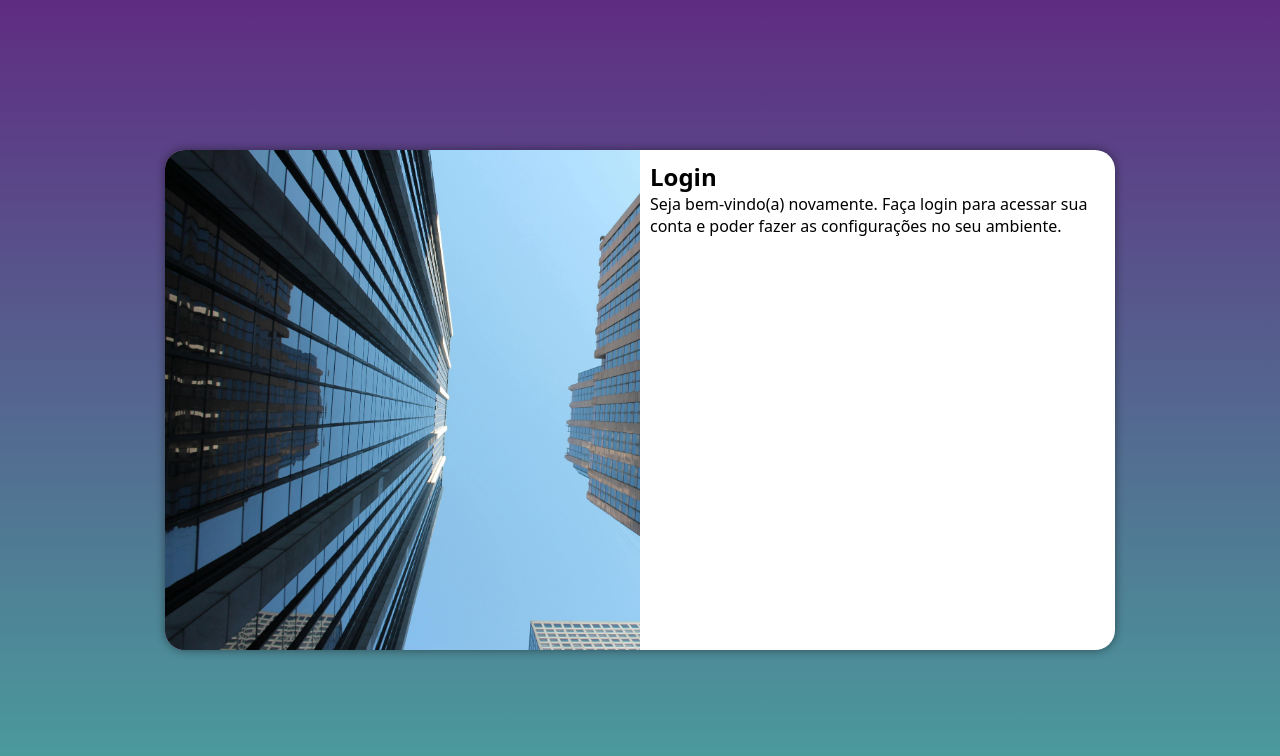
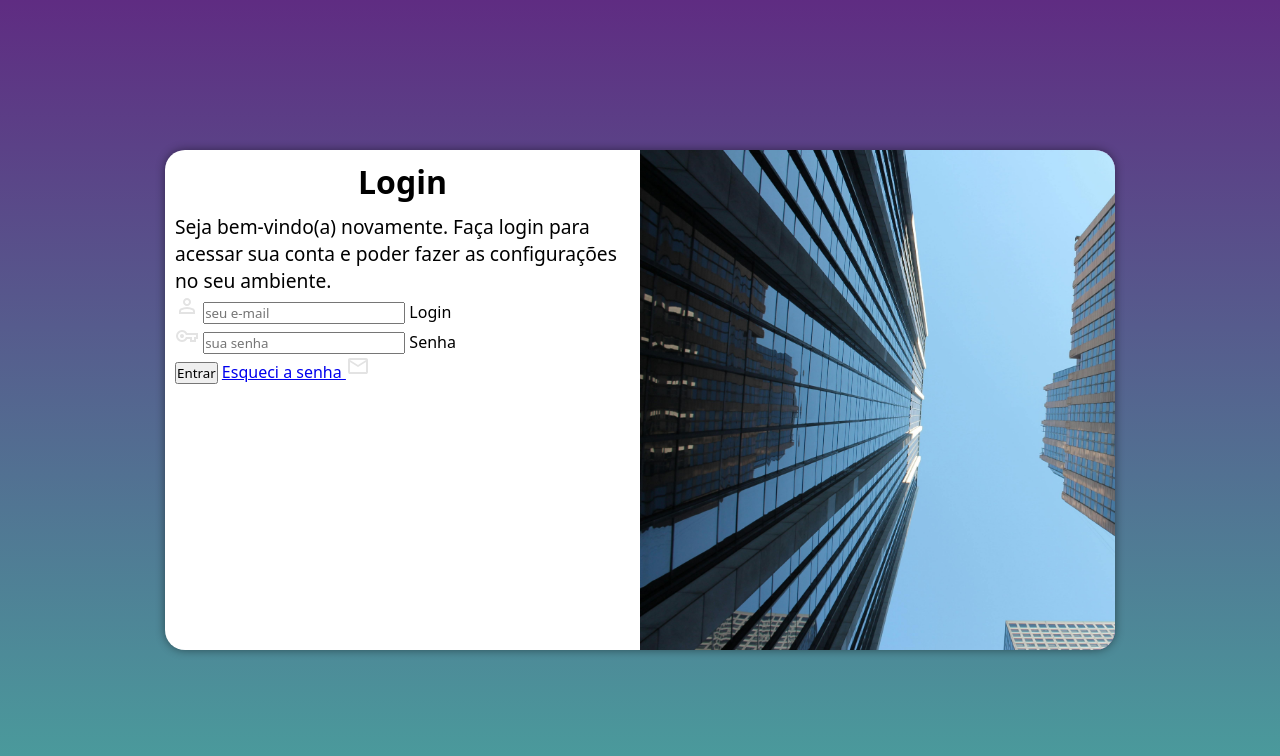
Before and after one commit to ElissonSantos007/projeto-login, a plain HTML site: page index.html in a window 1280 px wide. Drawn offline with nearby package versions, Linux system fonts and the light colour scheme.

Commit message:
Adicionei o formulario

```diff
--- a/estilos/media-query.css
+++ b/estilos/media-query.css
@@ -51,14 +51,22 @@ Grandes Telas: acima de 1200px
     }
 
     section#login > div#imagem {
+        float: right;
+        width: 50%;
+        height: 100%;
+    }
+
+    section#login > div#formulario {
         float: left;
         width: 50%;
         height: 100%;
     }
 
-    section#login > div#formulario {
-        float: right;
-        width: 50%;
-        height: 100%;
+    div#formulario > h1 {
+        font-size: 2em;
+    }
+
+    div#formulario > p {
+    font-size: 1.2em;
     }
 }
--- a/estilos/style.css
+++ b/estilos/style.css
@@ -55,3 +55,16 @@ section#login > div#formulario {
     display: block;
     padding: 10px;
 }
+
+div#formulario > h1 {
+    text-align: center;
+    margin-bottom: 10px;
+}
+
+div#formulario > p {
+    font-size: 0.8em;
+}
+
+svg {
+    color: black;
+}
--- a/index.html
+++ b/index.html
@@ -3,6 +3,7 @@
 <head>
     <meta charset="UTF-8">
     <meta name="viewport" content="width=device-width, initial-scale=1.0">
+    <link href="https://fonts.googleapis.com/css2?family=Material+Symbols+Outlined" rel="stylesheet" />
     <link rel="stylesheet" href="estilos/style.css">
     <link rel="stylesheet" href="estilos/media-query.css">
     <title>Login</title>
@@ -18,8 +19,40 @@
                 <h1>Login</h1>
                 <p>Seja bem-vindo(a) novamente. Faça login para acessar sua conta e poder fazer as configurações no seu ambiente.</p>
 
-                <form action="login.php" method="post">
+                <form action="login.php" method="post" autocomplete="on">
 
+                    <div class="campo">
+
+                        <i class="material-icons">
+
+                            <svg xmlns="http://www.w3.org/2000/svg" height="24px" viewBox="0 -960 960 960" width="24px" fill="#e3e3e3"><path d="M480-480q-66 0-113-47t-47-113q0-66 47-113t113-47q66 0 113 47t47 113q0 66-47 113t-113 47ZM160-160v-112q0-34 17.5-62.5T224-378q62-31 126-46.5T480-440q66 0 130 15.5T736-378q29 15 46.5 43.5T800-272v112H160Zm80-80h480v-32q0-11-5.5-20T700-306q-54-27-109-40.5T480-360q-56 0-111 13.5T260-306q-9 5-14.5 14t-5.5 20v32Zm240-320q33 0 56.5-23.5T560-640q0-33-23.5-56.5T480-720q-33 0-56.5 23.5T400-640q0 33 23.5 56.5T480-560Zm0-80Zm0 400Z"/></svg>
+
+                        </i>
+
+                        <input type="email" name="login" id="ilogin" placeholder="seu e-mail" autocomplete="email" required maxlength="30">
+
+                        <label for="ilogin">Login</label>
+                    </div>
+
+                    <div class="campo">
+
+                        <i class="material-icons">
+
+                            <svg xmlns="http://www.w3.org/2000/svg" height="24px" viewBox="0 -960 960 960" width="24px" fill="#e3e3e3"><path d="M280-240q-100 0-170-70T40-480q0-100 70-170t170-70q66 0 121 33t87 87h432v240h-80v120H600v-120H488q-32 54-87 87t-121 33Zm0-80q66 0 106-40.5t48-79.5h246v120h80v-120h80v-80H434q-8-39-48-79.5T280-640q-66 0-113 47t-47 113q0 66 47 113t113 47Zm0-80q33 0 56.5-23.5T360-480q0-33-23.5-56.5T280-560q-33 0-56.5 23.5T200-480q0 33 23.5 56.5T280-400Zm0-80Z"/></svg>
+
+                        </i>
+
+                        <input type="password" name="senha" id="isenha" placeholder="sua senha" autocomplete="current-password" required minlength="8" maxlength="20">
+
+                        <label for="isenha">Senha</label>
+                    </div>
+
+                    <input type="submit" value="Entrar">
+                    <a href="esqueci.html">Esqueci a senha <i class="material-icons">
+
+                        <svg xmlns="http://www.w3.org/2000/svg" height="24px" viewBox="0 -960 960 960" width="24px" fill="#e3e3e3"><path d="M160-160q-33 0-56.5-23.5T80-240v-480q0-33 23.5-56.5T160-800h640q33 0 56.5 23.5T880-720v480q0 33-23.5 56.5T800-160H160Zm320-280L160-640v400h640v-400L480-440Zm0-80 320-200H160l320 200ZM160-640v-80 480-400Z"/></svg>
+
+                    </i> </a>
                 </form>
             </div>
         </section>
```
